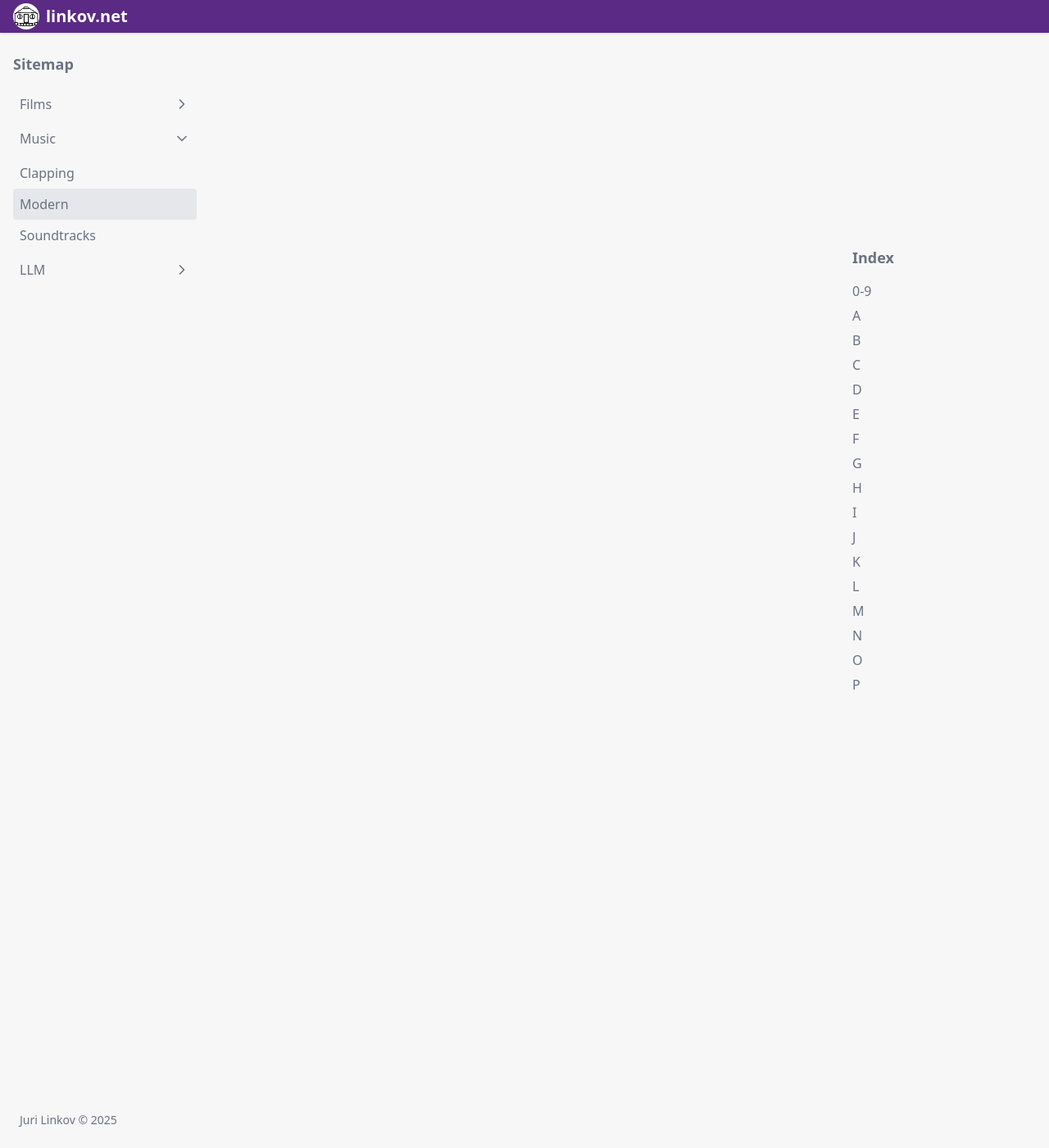
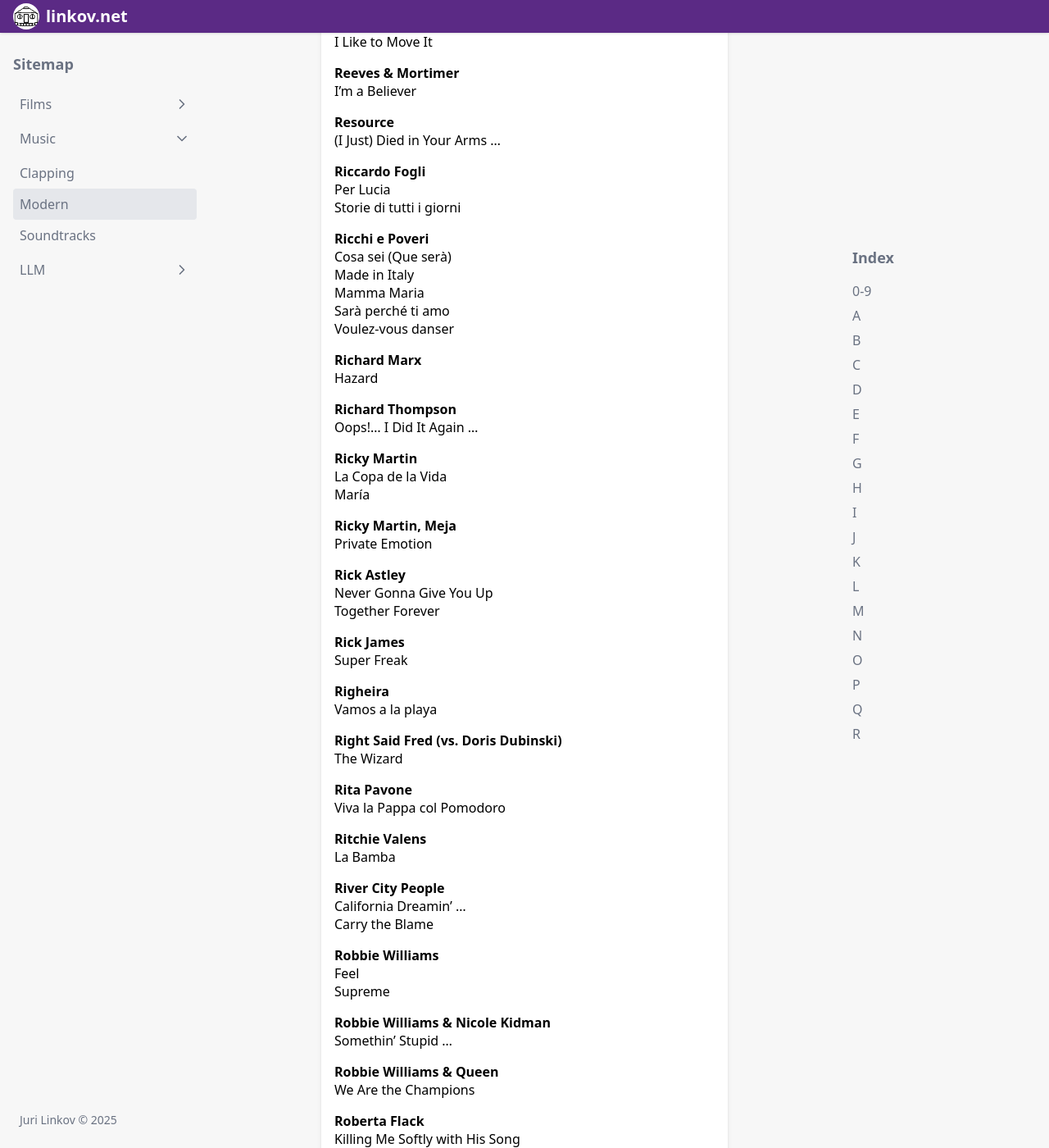
Before and after one commit to link0ff/link0ff.github.io, a Jekyll site: the page built from en/music/modern.md, in a window 1280 px wide and 1400 px high, scrolled down 47576 px. Shown: the whole window at 82% size. Built offline with Jekyll 4.4.1, drawn with Linux system fonts in a browser that asks for light colours; nearby versions of some CDN libraries; some of the changed text lies outside the part shown.

Commit message:
Add music modern Q and R

```diff
--- a/en/music/modern/j.md
+++ b/en/music/modern/j.md
@@ -9,6 +9,9 @@
   Hurricanes, John Farnham, John Lennon, John Travolta, Jonathan Coulton, Joy,
   Jukka Virtanen, Julie Covington, Julio Iglesias, J-Five
 ---
+**[Jaak Joala](https://en.wikipedia.org/wiki/Jaak_Joala){:target="_blank"}**
+- {% include ytplay.html id="tdw1E9hjQp8" t="Naerata" %}
+
 **[Jackie Wilson](https://en.wikipedia.org/wiki/Jackie_Wilson){:target="_blank"}**
 - {% include ytplay.html id="8CTs8a7dVa0" t="Reet Petite" %}
 
--- a/en/music/modern/l.md
+++ b/en/music/modern/l.md
@@ -126,7 +126,7 @@
 - {% include ytplay.html id="zWaymcVmJ-A" t="Macarena" %}
 
 **[Los Lobos](https://en.wikipedia.org/wiki/Los_Lobos){:target="_blank"}**
-- {% include ytplay.html id="nLAWPrCUQQ0" t="La Bamba" %}
+- {% include ytplay.html id="nLAWPrCUQQ0" t="La Bamba" %} {% include remark.html c="[cover](https://en.wikipedia.org/wiki/La_Bamba_(song)){:target=\"_blank\"}" %}
 
 **[Los Lobos](https://en.wikipedia.org/wiki/Los_Lobos){:target="_blank"} & [Antonio Banderas](https://en.wikipedia.org/wiki/Antonio_Banderas){:target="_blank"}**
 - {% include ytplay.html id="1nA6f6vDxtg" t="Canción Del Mariachi" %}
--- /dev/null
+++ b/en/music/modern/q.md
@@ -0,0 +1,19 @@
+---
+title: Q
+summary: >
+  Queen
+---
+**[Queen](https://en.wikipedia.org/wiki/Queen_(band)){:target="_blank"}**
+- {% include ytplay.html id="0p_1QSUsbsM" t="A Kind of Magic" %}
+- {% include ytplay.html id="fJ9rUzIMcZQ" t="Bohemian Rhapsody" %}
+- {% include ytplay.html id="g2N0TkfrQhY" t="Innuendo" %}
+- {% include ytplay.html id="uHP-qgzUVLM" t="It's a Hard Life" %}
+- {% include ytplay.html id="hFDcoX7s6rE" t="I Want It All" %}
+- {% include ytplay.html id="WUOtCLOXgm8" t="I Want to Break Free" %}
+- {% include ytplay.html id="azdwsXLmrHE" t="Radio Ga Ga" %}
+- {% include ytplay.html id="t99KH0TR-J4" t="The Show Must Go On" %}
+- {% include ytplay.html id="04854XqcfCY" t="We Are The Champions" %}
+- {% include ytplay.html id="-tJYN-eG1zk" t="We Will Rock You" %}
+
+**[Queen](https://en.wikipedia.org/wiki/Queen_(band)){:target="_blank"} & [David Bowie](https://en.wikipedia.org/wiki/David_Bowie){:target="_blank"}**
+- {% include ytplay.html id="a01QQZyl-_I" t="Under Pressure" %}
--- /dev/null
+++ b/en/music/modern/r.md
@@ -0,0 +1,177 @@
+---
+title: R
+summary: >
+  Ronit Ophir, Radiohead, Raffaella Carra, Raggio Di Luna, Rammstein, Rare Bird,
+  Rasputina, Ray Charles, Ray Parker Jr., Rednex, Red Hot Chili Peppers, Reel 2 Real,
+  Reeves & Mortimer, Resource, Riccardo Fogli, Ricchi e Poveri, Richard Marx,
+  Richard Thompson, Ricky Martin, Rick Astley, Rick James, Righeira, Right Said
+  Fred, Rita Pavone, Ritchie Valens, River City People, Robbie Williams, Roberta
+  Flack, Robertino Loreti, Robert Miles, Robert Palmer, Robey, Robin Gibb, Rod Stewart,
+  Rondo Veneziano, Rose, Rose Laurens, Roxette, Roy Orbison, Ryan Paris, R.E.M.
+---
+**[Ronit Ophir](https://www.discogs.com/artist/5868612-Ronit-Ophir){:target="_blank"}**
+- {% include ytplay.html id="iSyoq6dcqDE" t="Shai" %} (Rachel, Levi Shaar)
+
+**[Radiohead](https://en.wikipedia.org/wiki/Radiohead){:target="_blank"}**
+- {% include ytplay.html id="fHiGbolFFGw" t="Paranoid Android" %}
+
+**[Raffaella Carra](https://en.wikipedia.org/wiki/Raffaella_Carra){:target="_blank"}**
+- {% include ytplay.html id="YnBs1MuGSAA" t="A far l'amore comincia tu" %}
+- {% include ytplay.html id="b6ugLwR-CpA" t="Tanti auguri" %}
+
+**[Raggio Di Luna](https://en.wikipedia.org/wiki/Raggio_Di_Luna){:target="_blank"}**
+- {% include ytplay.html id="iWVrqrKoxV0" t="Comanchero" %}
+
+**[Rammstein](https://en.wikipedia.org/wiki/Rammstein){:target="_blank"}**
+- {% include ytplay.html id="Rr8ljRgcJNM" t="Amerika" %}
+- {% include ytplay.html id="LeEPvlARStw" t="Dalai Lama" %}
+- {% include ytplay.html id="W3q8Od5qJio" t="Du hast" %}
+- {% include ytplay.html id="x2rQzv8OWEY" t="Engel" %}
+- {% include ytplay.html id="WXv31OmnKqQ" t="Mein Herz Brennt" %}
+- {% include ytplay.html id="H9qtQO5d8ko" t="Moskau" %}
+- {% include ytplay.html id="gNdnVVHfseA" t="Mutter" %}
+- {% include ytplay.html id="StZcUAPRRac" t="Sonne" %}
+
+**[Rammstein](https://en.wikipedia.org/wiki/Rammstein){:target="_blank"} feat. [Sharleen Spiteri](https://en.wikipedia.org/wiki/Sharleen_Spiteri){:target="_blank"}**
+- {% include ytplay.html id="f4ZU7YkVnx0" t="Stirb nicht vor mir (Don't Die Before I Do)" %}
+
+**[Rare Bird](https://en.wikipedia.org/wiki/Rare_Bird){:target="_blank"}**
+- {% include ytplay.html id="9vN6-1Zeg2w" t="Sympathy" %}
+
+**[Rasputina](https://en.wikipedia.org/wiki/Rasputina_(band)){:target="_blank"}**
+- {% include ytplay.html id="B0zWSg9gHv8" t="1816, The Year Without a Summer" %}
+
+**[Ray Charles](https://en.wikipedia.org/wiki/Ray_Charles){:target="_blank"}**
+- {% include ytplay.html id="uSiHqxgE2d0" t="Hit the Road Jack" %}
+
+**[Ray Parker Jr.](https://en.wikipedia.org/wiki/Ray_Parker_Jr.){:target="_blank"}**
+- {% include ytplay.html id="Fe93CLbHjxQ" t="Ghostbusters" %}
+- {% include ytplay.html id="6-R0DV2z5DE" t="Ghostbusters (Instrumental)" %}
+
+**[Rednex](https://en.wikipedia.org/wiki/Rednex){:target="_blank"}**
+- {% include ytplay.html id="mOYZaiDZ7BM" t="Cotton Eye Joe" %}
+- {% include ytplay.html id="avPhDfTGbB8" t="Hold Me For a While" %}
+- {% include ytplay.html id="6FwmM93jgUo" t="Wish You Were Here" %}
+
+**[Red Hot Chili Peppers](https://en.wikipedia.org/wiki/Red_Hot_Chili_Peppers){:target="_blank"}**
+- {% include ytplay.html id="YlUKcNNmywk" t="Californication" %}
+
+**[Reel 2 Real](https://en.wikipedia.org/wiki/Reel_2_Real){:target="_blank"}**
+- {% include ytplay.html id="vuo8kD5zF5I" t="I Like to Move It" %}
+
+**[Reeves & Mortimer](https://en.wikipedia.org/wiki/Reeves_&_Mortimer){:target="_blank"}**
+- {% include ytplay.html id="9un6gdY8-Fk" t="I'm a Believer" %}
+
+**[Resource](https://en.wikipedia.org/wiki/Resource_(band)){:target="_blank"}**
+- {% include ytplay.html id="K2dGkAqSdlI" t="(I Just) Died in Your Arms" %} {% include remark.html c="[cover](https://en.wikipedia.org/wiki/(I_Just)_Died_in_Your_Arms){:target=\"_blank\"}" %}
+
+**[Riccardo Fogli](https://en.wikipedia.org/wiki/Riccardo_Fogli){:target="_blank"}**
+- {% include ytplay.html id="6Y1NdDjap08" t="Per Lucia" %}
+- {% include ytplay.html id="bgLeOgspkEA" t="Storie di tutti i giorni" %}
+
+**[Ricchi e Poveri](https://en.wikipedia.org/wiki/Ricchi_e_Poveri){:target="_blank"}**
+- {% include ytplay.html id="FK5xXoc_IN8" t="Cosa sei (Que serà)" %}
+- {% include ytplay.html id="3_wcDNZ7SU0" t="Made in Italy" %}
+- {% include ytplay.html id="X3nqLQoewB0" t="Mamma Maria" %}
+- {% include ytplay.html id="Nn1IeHL5DHY" t="Sarà perché ti amo" %}
+- {% include ytplay.html id="8beNAOw9jV4" t="Voulez-vous danser" %}
+
+**[Richard Marx](https://en.wikipedia.org/wiki/Richard_Marx){:target="_blank"}**
+- {% include ytplay.html id="gdmHHoI9beM" t="Hazard" %}
+
+**[Richard Thompson](https://en.wikipedia.org/wiki/Richard_Thompson_(musician)){:target="_blank"}**
+- {% include ytplay.html id="V4WGsMplGxU" t="Oops!... I Did It Again" %} {% include remark.html c="[cover](https://en.wikipedia.org/wiki/Oops!..._I_Did_It_Again_(song)){:target=\"_blank\"}" %}
+
+**[Ricky Martin](https://en.wikipedia.org/wiki/Ricky_Martin){:target="_blank"}**
+- {% include ytplay.html id="tF_ggG5dY5U" t="La Copa de la Vida" %}
+- {% include ytplay.html id="vCEvCXuglqo" t="María" %}
+
+**[Ricky Martin](https://en.wikipedia.org/wiki/Ricky_Martin){:target="_blank"}, [Meja](https://en.wikipedia.org/wiki/Meja){:target="_blank"}**
+- {% include ytplay.html id="N-m9fn1yeEI" t="Private Emotion" %}
+
+**[Rick Astley](https://en.wikipedia.org/wiki/Rick_Astley){:target="_blank"}**
+- {% include ytplay.html id="dQw4w9WgXcQ" t="Never Gonna Give You Up" %}
+- {% include ytplay.html id="yPYZpwSpKmA" t="Together Forever" %}
+
+**[Rick James](https://en.wikipedia.org/wiki/Rick_James){:target="_blank"}**
+- {% include ytplay.html id="QYHxGBH6o4M" t="Super Freak" %}
+
+**[Righeira](https://en.wikipedia.org/wiki/Righeira){:target="_blank"}**
+- {% include ytplay.html id="sTsVJ1PsnMs" t="Vamos a la playa" %}
+
+**[Right Said Fred](https://en.wikipedia.org/wiki/Right_Said_Fred){:target="_blank"} (vs. [Doris Dubinski](https://en.wikipedia.org/wiki/Anke_Engelke){:target="_blank"})**
+- {% include ytplay.html id="xztDMkjGP_s" t="The Wizard" %}
+
+**[Rita Pavone](https://en.wikipedia.org/wiki/Rita_Pavone){:target="_blank"}**
+- {% include ytplay.html id="kgC2D-bvUKE" t="Viva la Pappa col Pomodoro" %}
+
+**[Ritchie Valens](https://en.wikipedia.org/wiki/Ritchie_Valens){:target="_blank"}**
+- {% include ytplay.html id="Coy8Hoa1DNw" t="La Bamba" %}
+
+**[River City People](https://en.wikipedia.org/wiki/River_City_People){:target="_blank"}**
+- {% include ytplay.html id="tkP7mMQ9o_A" t="California Dreamin'" %} {% include remark.html c="[cover](https://en.wikipedia.org/wiki/California_Dreamin'){:target=\"_blank\"}" %}
+- {% include ytplay.html id="-URh9aNn4v0" t="Carry the Blame" %}
+
+**[Robbie Williams](https://en.wikipedia.org/wiki/Robbie_Williams){:target="_blank"}**
+- {% include ytplay.html id="iy4mXZN1Zzk" t="Feel" %}
+- {% include ytplay.html id="ULTtWUZhD9c" t="Supreme" %}
+
+**[Robbie Williams](https://en.wikipedia.org/wiki/Robbie_Williams){:target="_blank"} & [Nicole Kidman](https://en.wikipedia.org/wiki/Nicole_Kidman){:target="_blank"}**
+- {% include ytplay.html id="f43nR8Wu_1Y" t="Somethin' Stupid" %} {% include remark.html c="[cover](https://en.wikipedia.org/wiki/Somethin'_Stupid){:target=\"_blank\"}" %}
+
+**[Robbie Williams](https://en.wikipedia.org/wiki/Robbie_Williams){:target="_blank"} & [Queen](https://en.wikipedia.org/wiki/Queen){:target="_blank"}**
+- {% include ytplay.html id="cNAKr4BDwpM" t="We Are the Champions" %}
+
+**[Roberta Flack](https://en.wikipedia.org/wiki/Roberta_Flack){:target="_blank"}**
+- {% include ytplay.html id="mrudT410TAI" t="Killing Me Softly with His Song" %}
+
+**[Robertino Loreti](https://en.wikipedia.org/wiki/Robertino_Loreti){:target="_blank"}**
+- {% include ytplay.html id="tSgdX1dr5FI" t="Jamaica" %}
+
+**[Robert Miles](https://en.wikipedia.org/wiki/Robert_Miles){:target="_blank"} featuring [Maria Nayler](https://en.wikipedia.org/wiki/Maria_Nayler){:target="_blank"}**
+- {% include ytplay.html id="GtyiRvB5vCo" t="One and One" %} {% include remark.html c="vocal trance" %}
+
+**[Robert Palmer](https://en.wikipedia.org/wiki/Robert_Palmer){:target="_blank"} with [UB40](https://en.wikipedia.org/wiki/UB40){:target="_blank"}**
+- {% include ytplay.html id="HBcq5EzBcmQ" t="I'll Be Your Baby Tonight" %} {% include remark.html c="[cover](https://en.wikipedia.org/wiki/I'll_Be_Your_Baby_Tonight){:target=\"_blank\"}" %}
+
+**[Robey](https://en.wikipedia.org/wiki/Louise_Robey){:target="_blank"}**
+- {% include ytplay.html id="bt4QBuPQeGw" t="One Night in Bangkok" %} (from the musical Chess)
+
+**[Robin Gibb](https://en.wikipedia.org/wiki/Robin_Gibb){:target="_blank"}**
+- {% include ytplay.html id="D3k3y7dykx0" t="Juliet" %}
+
+**[Rod Stewart](https://en.wikipedia.org/wiki/Rod_Stewart){:target="_blank"}**
+- {% include ytplay.html id="Hphwfq1wLJs" t="Da Ya Think I'm Sexy?" %}
+- {% include ytplay.html id="MmljreTAgYI" t="Rhythm of My Heart" %}
+- {% include ytplay.html id="FOt3oQ_k008" t="Sailing" %}
+
+**[Rondo Veneziano](https://en.wikipedia.org/wiki/Rondo_Veneziano){:target="_blank"}**
+- {% include ytplay.html id="Y4FrnrD7jCA" t="La Serenissima" %}
+
+**[Rose](https://en.wikipedia.org/wiki/Elena_Ferretti){:target="_blank"}**
+- {% include ytplay.html id="_sesQhdWxMU" t="Magic Carillon" %}
+
+**[Rose Laurens](https://en.wikipedia.org/wiki/Rose_Laurens){:target="_blank"}**
+- {% include ytplay.html id="7p5PK3dmVQE" t="Africa" %}
+
+**[Roxette](https://en.wikipedia.org/wiki/Roxette){:target="_blank"}**
+- {% include ytplay.html id="aoXrd3_3fYI" t="Crash! Boom! Bang!" %}
+- {% include ytplay.html id="8fGLiIvKKys" t="Fading Like a Flower (Every Time You Leave)" %}
+- {% include ytplay.html id="nx2iLOvP0rM" t="How Do You Do!" %}
+- {% include ytplay.html id="k2C5TjS2sh4" t="It Must Have Been Love" %}
+- {% include ytplay.html id="xCorJG9mubk" t="Joyride" %}
+- {% include ytplay.html id="yCC_b5WHLX0" t="Listen to Your Heart" %}
+- {% include ytplay.html id="S5fn1DfqPfA" t="Sleeping in My Car" %}
+- {% include ytplay.html id="LlVI7ZNiFlI" t="The Look" %}
+
+**[Roy Orbison](https://en.wikipedia.org/wiki/Roy_Orbison){:target="_blank"}**
+- {% include ytplay.html id="4TPIjzEmyt0" t="California Blue" %}
+- {% include ytplay.html id="_PLq0_7k1jk" t="Oh, Pretty Woman" %}
+- {% include ytplay.html id="QNAVrQ96mpA" t="You Got It" %}
+
+**[Ryan Paris](https://en.wikipedia.org/wiki/Ryan_Paris){:target="_blank"}**
+- {% include ytplay.html id="EXmABxvHTG4" t="Dolce Vita" %}
+
+**[R.E.M.](https://en.wikipedia.org/wiki/R.E.M.){:target="_blank"}**
+- {% include ytplay.html id="5rOiW_xY-kc" t="Everybody Hurts" %}
+- {% include ytplay.html id="xwtdhWltSIg" t="Losing My Religion" %}
```
